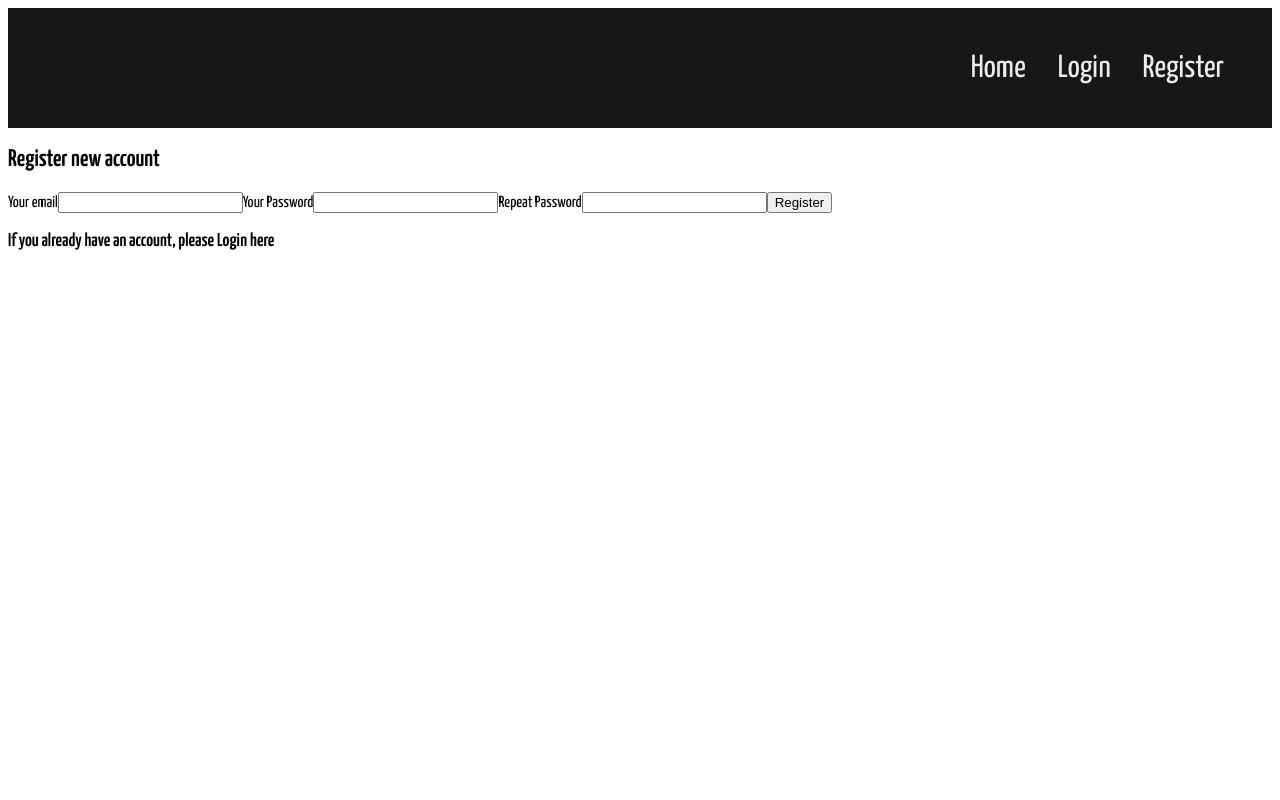
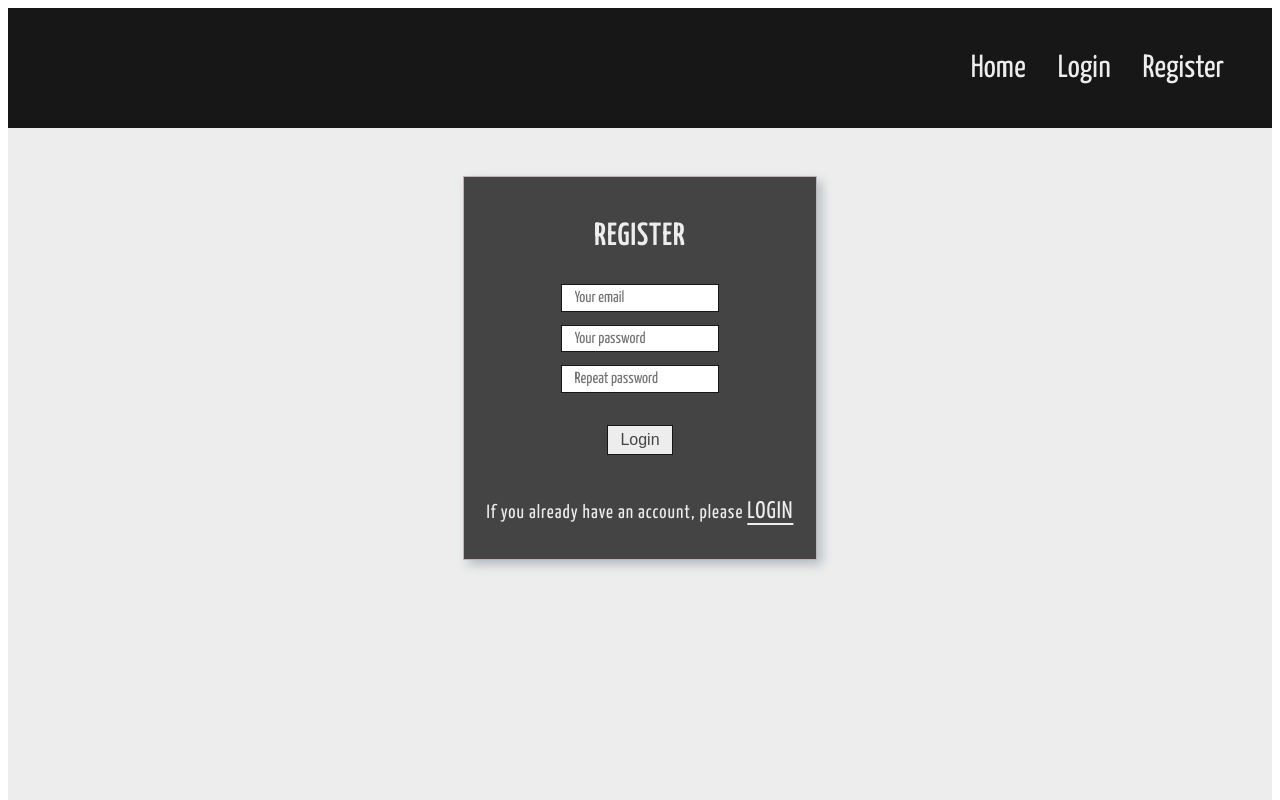
Before and after one commit to urtesala/urte_saladziute_final_react_exam, a React (Vite) app: page /register in a window 1280 px wide. Shown: the top 800 px of the page. Built offline with nearby package versions, Linux system fonts and the light colour scheme.

Commit message:
login and register pages styled

```diff
--- a/src/App.jsx
+++ b/src/App.jsx
@@ -3,7 +3,7 @@ import './App.css';
 import Navigation from './components/Layout/Navigation';
 import { Wraper } from './components/styled/StyledComponents';
 import HomePage from './pages/Home/HomePage';
-import LoginPage from './pages/LoginPage';
+import LoginPage from './pages/Login/LoginPage';
 import RegisterPage from './pages/RegisterPage';
 
 function App() {
--- a/src/components/styled/StyledComponents.js
+++ b/src/components/styled/StyledComponents.js
@@ -1,6 +1,11 @@
-
 import styled from 'styled-components';
 
+export const Wraper = styled.div`
+  height: 100vw;
+  width: 100%;
+  font-family: 'Yanone Kaffeesatz', sans-serif;
+  background-color: #ededed;
+`;
 
 export const Container = styled.div`
   max-width: 1200px;
@@ -12,8 +17,12 @@ export const Card = styled.div`
   padding: 1rem;
   box-shadow: 5px 5px 10px rgb(180, 190, 194);
   border: 1px solid rgb(191, 180, 180);
-  border-radius: 5px;
-  background-color: snow;
+  background-color: #444444;
+  color: #ededed;
+  h1 {
+    font-size: 2rem;
+    letter-spacing: 1px;
+  }
 `;
 
 export const Flex = styled.div`
@@ -22,8 +31,46 @@ export const Flex = styled.div`
   justify-content: space-between;
 `;
 
-export const Wraper = styled.div`
-height: 100%;
-width: 100%;
-font-family: 'Yanone Kaffeesatz', sans-serif;
-`
+export const Form = styled.form`
+  width: 20rem;
+  display: flex;
+  flex-direction: column;
+  align-items: center;
+  p {
+    font-size: 1.2rem;
+    letter-spacing: 1px;
+  }
+  a {
+    color: inherit;
+    text-underline-offset: 5px;
+    font-size: 1.5rem;
+    &:hover {
+      color: #da0037;
+    }
+  }
+
+  input {
+    font-size: 16px;
+    font-family: 'Yanone Kaffeesatz', sans-serif;
+    padding: 0.3em 0.8em;
+    margin: 0.4em;
+    border: 1.5px solid #171717;
+    display: block;
+    max-width: 300px;
+    color: #da0037;
+  }
+`;
+
+export const Button = styled.button`
+  background-color: #ededed;
+  color: #444444;
+  font-size: 16px;
+  padding: 0.3em 0.8em;
+  margin: 26px;
+  border: 1.5px solid #171717;
+  cursor: pointer;
+  &:hover {
+    color: #da0037;
+    border: 1.5px solid #da0037;
+  }
+`;
--- a/src/pages/Home/styledHome.js
+++ b/src/pages/Home/styledHome.js
@@ -16,5 +16,8 @@ export const HomeDiv = styled.div`
     color: inherit;
     text-underline-offset: 5px;
     font-size: 1.5rem;
+    &:hover {
+      color: #da0037;
+    }
   }
 `;
--- /dev/null
+++ b/src/pages/Login/LoginPage.jsx
@@ -0,0 +1,27 @@
+import { Button, Card, Form } from "../../components/styled/StyledComponents";
+import { Section } from "./styledLogin";
+
+
+function LoginPage(props) {
+  return (
+    <Section>
+      <Card>
+      <h1>LOGIN</h1>
+      <Form>
+        <input type='email' id='email' placeholder='Your email' />
+
+        <input type='password' id='password' placeholder='Your password' />
+
+        <Button>Login</Button>
+        <p>
+          If you don't have an account, please{' '}
+          <a href='/register'>REGISTER </a>
+        </p>
+      </Form>
+      </Card>
+    </Section>
+
+
+  );
+}
+export default LoginPage;
--- /dev/null
+++ b/src/pages/Login/styledLogin.js
@@ -0,0 +1,11 @@
+import styled from 'styled-components';
+
+export const Section = styled.section`
+  text-align: center;
+  display: flex;
+  flex-direction: column;
+  align-items: center;
+  margin-top: 3rem;
+  width: auto;
+  height: 350px;
+`;
--- a/src/pages/LoginPage.jsx
+++ /dev/null
@@ -1,18 +0,0 @@
-function LoginPage(props) {
-  return (
-    <section>
-      <h1>Login</h1>
-      <form>
-        <label htmlFor='email'>Your email</label>
-        <input type='email' id='email' />
-
-        <label htmlFor='password'>Your Password</label>
-        <input type='password' id='password' />
-
-        <button type='button'>Login</button>
-        <h3>If you don't have an account, please Register here</h3>
-      </form>
-    </section>
-  );
-}
-export default LoginPage;
--- a/src/pages/RegisterPage.jsx
+++ b/src/pages/RegisterPage.jsx
@@ -1,21 +1,29 @@
+
+import { Button, Card, Form } from "../components/styled/StyledComponents";
+import { Section } from './Login/styledLogin';
+
 function RegisterPage(props) {
-    return (
-      <section>
-        <h1>Register new account</h1>
-        <form>
-          <label htmlFor='email'>Your email</label>
-          <input type='email' id='email' />
+  return (
+    <Section>
+      <Card>
+        <h1>REGISTER</h1>
+        <Form>
+          <input type='email' id='email' placeholder='Your email' />
 
-          <label htmlFor='password'>Your Password</label>
-          <input type='password' id='password' />
+          <input type='password' id='password' placeholder='Your password' />
+          <input
+            type='password'
+            id='repPassword'
+            placeholder='Repeat password'
+          />
 
-          <label htmlFor='password'>Repeat Password</label>
-          <input type='password' id='password' />
-
-          <button type='button'>Register</button>
-          <h3>If you already have an account, please Login here</h3>
-        </form>
-      </section>
-    );
-  }
-  export default RegisterPage;
+          <Button>Login</Button>
+          <p>
+            If you already have an account, please <a href='/login'>LOGIN </a>
+          </p>
+        </Form>
+      </Card>
+    </Section>
+  );
+}
+export default RegisterPage;
```
